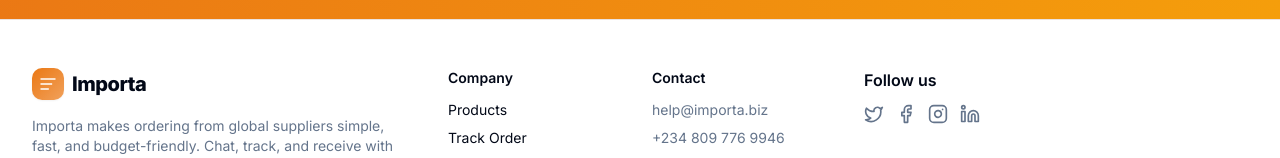
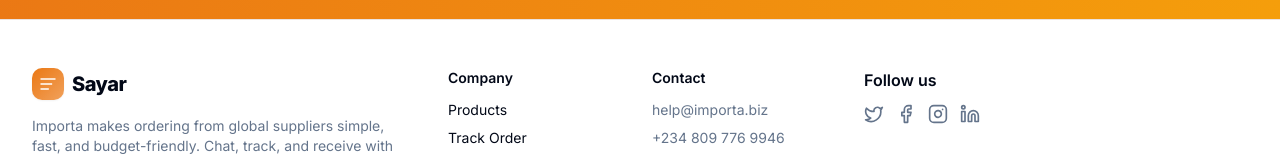
Before and after one commit to nonsonwaukwa/sayarsite, a React (Vite) app: page / in a window 1280 px wide. Shown: the part 2865-3023 px from the top of the page. Built offline with nearby package versions, Linux system fonts and the light colour scheme.

Commit message:
Update brand name in footer
cgen-41dd4713e1404b579e1e281f157123d7

```diff
--- a/client/components/layout/Footer.tsx
+++ b/client/components/layout/Footer.tsx
@@ -11,7 +11,7 @@ export default function Footer() {
             <span className="inline-flex h-8 w-8 items-center justify-center rounded-md bg-gradient-to-br from-primary to-primary/70 shadow-sm">
               <svg viewBox="0 0 24 24" className="h-5 w-5 text-white" fill="currentColor"><path d="M3 5h18v2H3zM3 11h14v2H3zM3 17h10v2H3z"/></svg>
             </span>
-            <span className="font-extrabold tracking-tight text-xl">Importa</span>
+            <span className="font-extrabold tracking-tight text-xl">Sayar</span>
           </div>
           <p className="mt-4 text-sm text-muted-foreground max-w-sm">
             Importa makes ordering from global suppliers simple, fast, and budget-friendly. Chat, track, and receive with ease.
```
